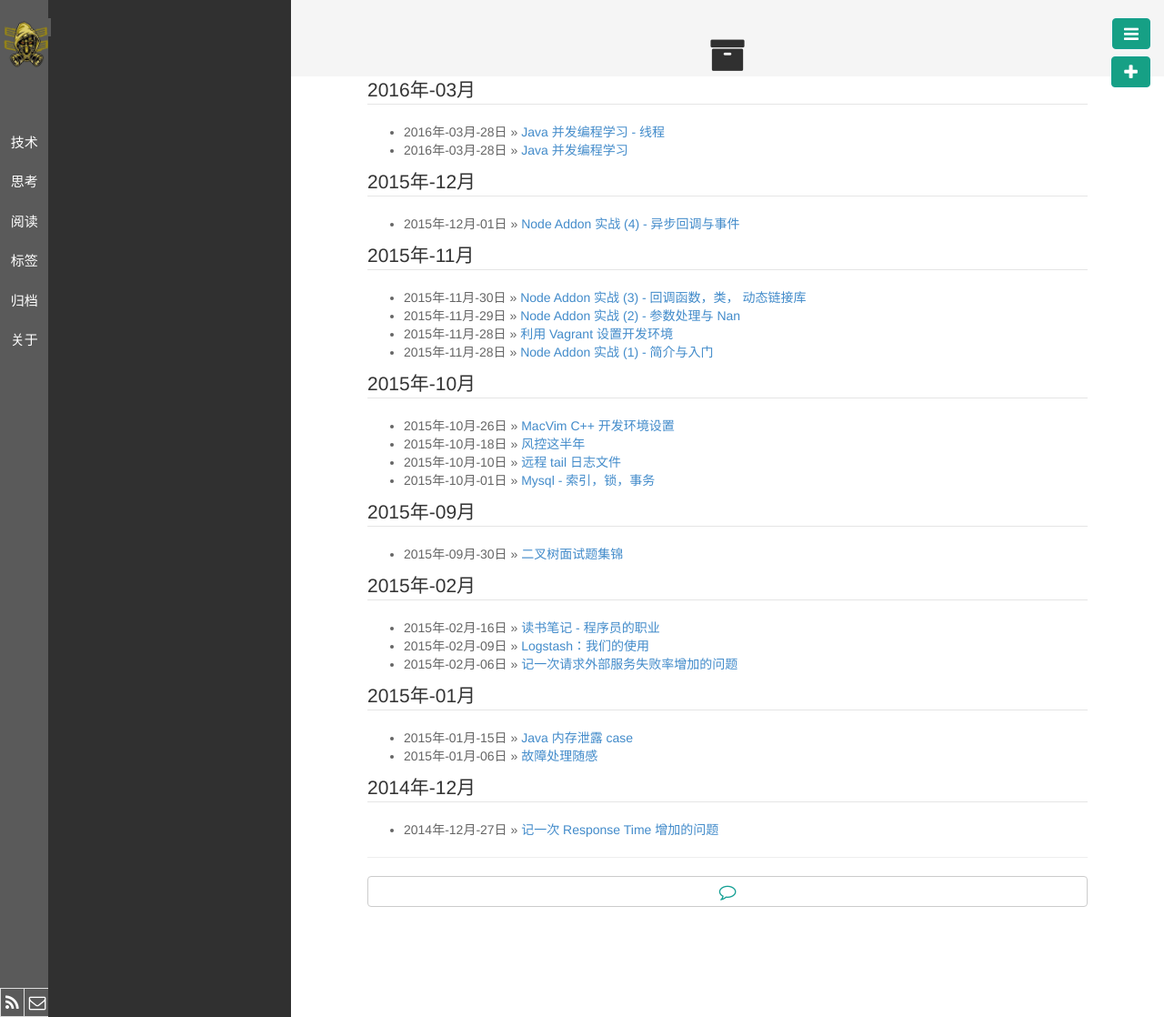
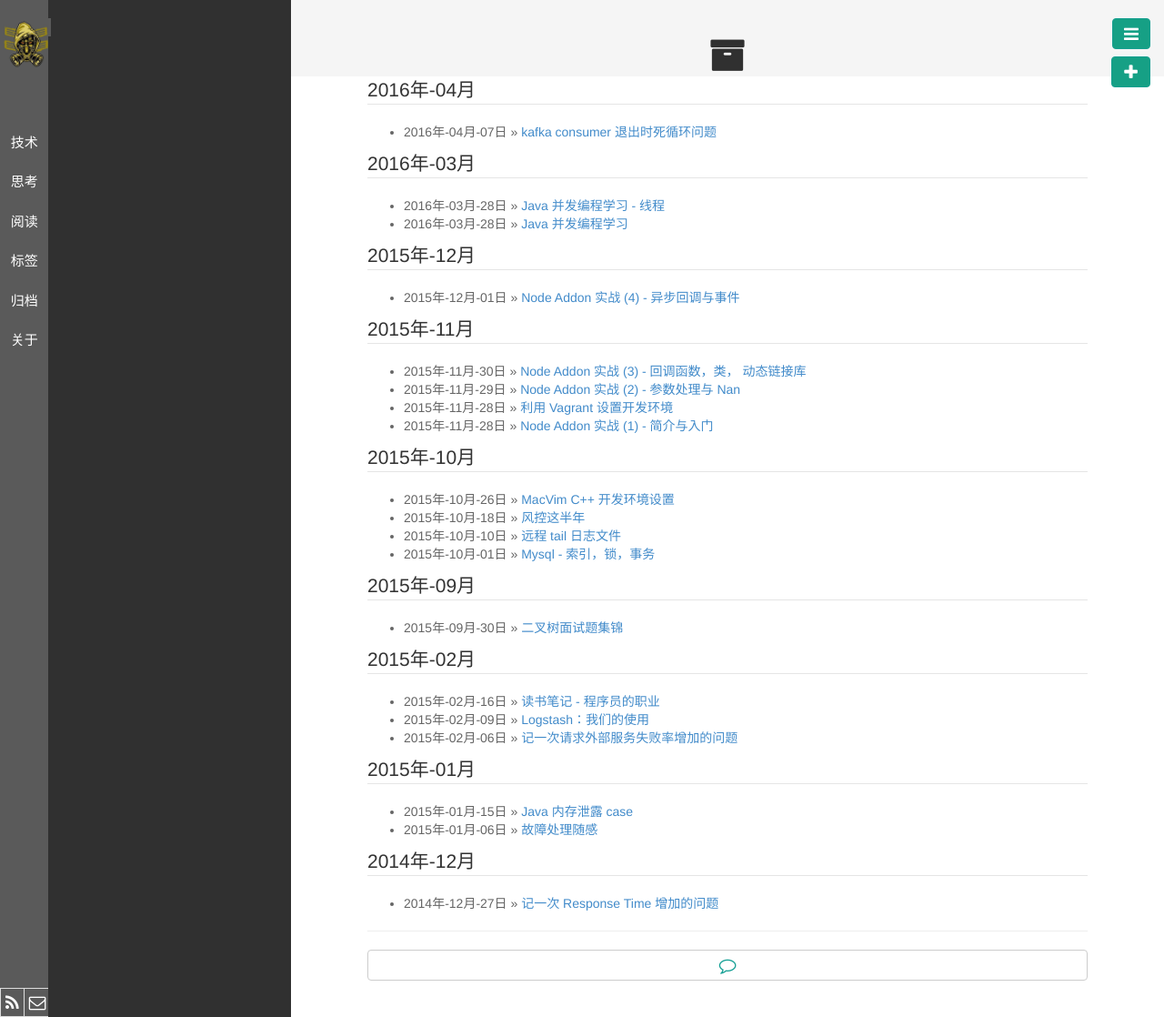
Before and after one commit to mZeroo/mZeroo.github.io, a Jekyll site: the page built from pages/archive.html, in a window 1280 px wide. Shown: the whole page at 91% size. Built offline with Jekyll 4.4.1, drawn with Linux system fonts in a browser that asks for light colours; nearby versions of some CDN libraries; library files that are not in the unit come from our copies; Markdown is read by kramdown in place of the engine named in the settings; some of the changed lines change nothing that is shown.

Commit message:
kafka consumer block

````diff
--- /dev/null
+++ b/_posts/tech/2016-04-07-kafka_consumer_issue.md
@@ -0,0 +1,223 @@
+---
+layout: post
+title: kafka consumer 退出时死循环问题
+category: 技术
+tags: Kafka
+keywords: Kafka, Thread, Interrupt
+description:
+---
+
+### 1. 问题背景
+
+这两天在做消息中间件和 storm 的集成，这里的消息中间件是基于 kafka 的改造版本 （改造细节暂且不表）， 由于调度方式的变化 （原有的客户端调度存在一些问题，比如容易出现试图不一样， 不能跨集群调度等问题， 我们抽取了一个中心服务作为客户端的调度），需要改造 storm-kafka 使得其也能够使用新的功能和特性。主要的工作包括替换 storm-kafka 的调度模块，以及添加 offset 提交到 broker 的功能支持。在完成相关代码之后发现了一个问题，就是测试程序间歇性的不能正常退出，打开 INFO 日志级别发现当出现程序不能正常退出的时候会不停的打印如下日志：
+
+	Failed to fetch consumer metadata from $ip:$port.
+
+
+### 2. 问题定位
+
+开发是基于 kafka 0.8.2.1 根据打印的日志搜索相关代码定位到到应该的代码如下：
+
+	def channelToOffsetManagerWithBrokers(group: String, brokers: Seq[Broker], socketTimeoutMs: Int = 3000, retryBackOffMs: Int = 1000) = {
+     var queryChannel = channelToRandomOneBroker(brokers)
+
+     var offsetManagerChannelOpt: Option[BlockingChannel] = None
+
+     while (!offsetManagerChannelOpt.isDefined) {
+
+       var coordinatorOpt: Option[Broker] = None
+
+       while (!coordinatorOpt.isDefined) {
+         try {
+           if (!queryChannel.isConnected)
+             queryChannel = channelToRandomOneBroker(brokers)
+           debug("Querying %s:%d to locate offset manager for %s.".format(queryChannel.host, queryChannel.port, group))
+           queryChannel.send(ConsumerMetadataRequest(group))
+           val response = queryChannel.receive()
+           val consumerMetadataResponse =  ConsumerMetadataResponse.readFrom(response.buffer)
+           debug("Consumer metadata response: " + consumerMetadataResponse.toString)
+           if (consumerMetadataResponse.errorCode == ErrorMapping.NoError)
+             coordinatorOpt = consumerMetadataResponse.coordinatorOpt
+           else {
+             debug("Query to %s:%d to locate offset manager for %s failed - will retry in %d milliseconds."
+               .format(queryChannel.host, queryChannel.port, group, retryBackOffMs))
+             Thread.sleep(retryBackOffMs)
+           }
+         }
+         catch {
+           case ioe: IOException =>
+             info("Failed to fetch consumer metadata from %s:%d.".format(queryChannel.host, queryChannel.port))
+             queryChannel.disconnect()
+         }
+         ...
+
+
+**[说明]:** 代码位于 kafka.client.ClientUtils 中，channelToOffsetManagerWithBrokers 是我们修改的一个函数，基本等同于原有的 channelToOffsetManager，只是去掉了对 zookeeper 的依赖。
+
+函数中有一个 while 循环，在 while 循环的部分如果 catch 到异常会打印上文中出现的日志。 首先我们需要知道是何种类型的异常，通过调试发现此处抛出的 IO 异常为 ClosedChannelException，是由函数```queryChannel.send(ConsumerMetadataRequest(group))``` 抛出的。 send 方法的代码如下：
+
+	def send(request: RequestOrResponse):Int = {
+      if(!connected)
+        throw new ClosedChannelException()
+
+      val send = new BoundedByteBufferSend(request)
+      send.writeCompletely(writeChannel)
+    }
+
+从代码中可以看出 queryChannel 处于未连接状态， 这是为什么呢？ queryChannel 由 ```channelToRandomOneBroker(brokers)``` 返回：
+
+	def channelToRandomOneBroker(brokers: Seq[Broker], socketTimeoutMs: Int = 3000) : BlockingChannel = {
+     var channel: BlockingChannel = null
+     var connected = false
+     while (!connected) {
+       val allBrokers = brokers
+       Random.shuffle(allBrokers).find { broker =>
+         trace("Connecting to broker %s:%d.".format(broker.host, broker.port))
+         try {
+           channel = new BlockingChannel(broker.host, broker.port, BlockingChannel.UseDefaultBufferSize, BlockingChannel.UseDefaultBufferSize, socketTimeoutMs)
+           channel.connect() // 此处执行了 connect 操作
+           debug("Created channel to broker %s:%d.".format(channel.host, channel.port))
+           true
+         } catch {
+           case e: Exception =>
+             if (channel != null) channel.disconnect()
+             channel = null
+             warn("Error while creating channel to %s:%d.".format(broker.host, broker.port))
+             false
+         }
+       }
+       connected = if (channel == null) false else true
+     }
+
+     channel
+    }
+
+在返回 channel 之前，执行了 channel 的 connect 方法，但是好像并没有连接成功，而且此处并没有抛出异常，否则返回的 channel 应该为 null。 看一下 BlockingChannel.connect 方法：
+
+	def connect() = lock synchronized  {
+    if(!connected) {
+      try {
+        channel = SocketChannel.open()
+        if(readBufferSize > 0)
+          channel.socket.setReceiveBufferSize(readBufferSize)
+        if(writeBufferSize > 0)
+          channel.socket.setSendBufferSize(writeBufferSize)
+        channel.configureBlocking(true)
+        channel.socket.setSoTimeout(readTimeoutMs)
+        channel.socket.setKeepAlive(true)
+        channel.socket.setTcpNoDelay(true)
+        channel.socket.connect(new InetSocketAddress(host, port), connectTimeoutMs) // 此处异常
+
+        writeChannel = channel
+        readChannel = Channels.newChannel(channel.socket().getInputStream)
+        connected = true
+        // settings may not match what we requested above
+        val msg = "Created socket with SO_TIMEOUT = %d (requested %d), SO_RCVBUF = %d (requested %d), SO_SNDBUF = %d (requested %d), connectTimeoutMs = %d."
+        debug(msg.format(channel.socket.getSoTimeout,
+                         readTimeoutMs,
+                         channel.socket.getReceiveBufferSize,
+                         readBufferSize,
+                         channel.socket.getSendBufferSize,
+                         writeBufferSize,
+                         connectTimeoutMs))
+
+      } catch {
+        case e: Throwable => disconnect()
+      }
+    }
+
+这个方法包裹在一个大的 try ... catch 块中确实不会抛出异常，但是如果在执行代码的过程中有异常，便会调用 disconnect() 使得 channel 处于 unconnected 状态。 这里上述问题的似乎就说得通了，但是是什么原因导致 BlockingChannel 执行 connect 方法一直失败呢？ 一步一步调试的结果发现是在 ```channel.socket.connect``` 的时候抛出了 ClosedByInterruptException 异常。异常栈如下：
+
+	java.nio.channels.ClosedByInterruptException
+			at java.nio.channels.spi.AbstractInterruptibleChannel.end(AbstractInterruptibleChannel.java:202)
+			at sun.nio.ch.SocketChannelImpl.connect(SocketChannelImpl.java:681)
+			at sun.nio.ch.SocketAdaptor.connect(SocketAdaptor.java:107)
+			at kafka.network.BlockingChannel.liftedTree1$1(BlockingChannel.scala:59)
+			at kafka.network.BlockingChannel.connect(BlockingChannel.scala:49)
+			at kafka.producer.SyncProducer.connect(SyncProducer.scala:140)
+			at kafka.producer.SyncProducer.getOrMakeConnection(SyncProducer.scala:155)
+			at kafka.producer.SyncProducer.kafka$producer$SyncProducer$$doSend(SyncProducer.scala:69)
+			at kafka.producer.SyncProducer.send(SyncProducer.scala:113)
+			at kafka.client.ClientUtils$.fetchTopicMetadata(ClientUtils.scala:58)
+			at kafka.client.ClientUtils$.fetchTopicMetadata(ClientUtils.scala:93)
+			at kafka.client.ClientUtils.fetchTopicMetadata(ClientUtils.scala)
+			at storm.kafka.CastleCoordinator.getNewPartitions(CastleCoordinator.java:164)
+			at storm.kafka.CastleCoordinator.refresh(CastleCoordinator.java:112)
+			at storm.kafka.KafkaSpout.nextTuple(KafkaSpout.java:161)
+			at backtype.storm.daemon.executor$fn__4476$fn__4491$fn__4522.invoke(executor.clj:607)
+			at backtype.storm.util$async_loop$fn__545.invoke(util.clj:479)
+			at clojure.lang.AFn.run(AFn.java:22)
+			at java.lang.Thread.run(Thread.java:745)
+
+最上层是在 AbstractInterruptibleChannel.end 抛出了异常， 其代码如下：
+
+	protected final void end(boolean completed)
+        throws AsynchronousCloseException
+    {
+        blockedOn(null);
+        Thread interrupted = this.interrupted;
+        if (interrupted != null && interrupted == Thread.currentThread()) {
+            interrupted = null;
+            throw new ClosedByInterruptException();
+        }
+        if (!completed && !open)
+            throw new AsynchronousCloseException();
+    }
+
+当 interrupted == Thread.currentThread() 的时候会抛出 ClosedByInterruptException。从代码中可以看到 interrupted 在 AbstractInterruptibleChannel.begin 中被设置：
+
+	protected final void begin() {
+        if (interruptor == null) {
+            interruptor = new Interruptible() {
+                    public void interrupt(Thread target) {
+                        synchronized (closeLock) {
+                            if (!open)
+                                return;
+                            open = false;
+                            interrupted = target;
+                            try {
+                                AbstractInterruptibleChannel.this.implCloseChannel();
+                            } catch (IOException x) { }
+                        }
+                    }};
+        }
+        blockedOn(interruptor);
+        Thread me = Thread.currentThread();
+        if (me.isInterrupted())
+            interruptor.interrupt(me);
+    }
+
+从代码逻辑中我们可以清楚的看到当 Thread.currentThread().isInterrupted() 为 true 时，interrupted 会被设置为当前线程。 SocketChannelImpl.connect 有一段代码的大致逻辑如下：
+
+	...
+	try {
+		...
+		begin()
+		...
+	} finally {
+		...
+		end()
+		...
+	}
+	...
+
+所以当线程被 interrupt 之后， SocketChannel.connect 便会抛出 ClosedByInterruptException()。
+
+看了这么多代码之后我们简单总结一下问题的原因：当程序在退出的时候提交 offset 的线程被其他线程 interrupt 了， 被打断的线程执行 Socket.connect 会抛出 ClosedByInterruptException 导致连接不成功， 所以 channel 在发送 request 的时候便会抛出 ClosedChannelException 异常，使得 while(!coordinatorOpt.isDefined) 循环一直不能跳出，最终导致程序不能正常退出。
+
+
+### 3. 问题修复
+
+既然找出了问题的原因，那么修复问题就变得容易了， 这里主要是由于没有正确的处理 interrupt 导致进入了死循环，所以在 channelToOffsetManagerWithBrokers 的 while(!coordinatorOpt.isDefined) 循环中添加如下代码即可：
+
+	         if (Thread.currentThread().isInterrupted) {
+               throw new InterruptedException()
+             }
+
+
+### 4. 思考
+
+1. 正确的处理线程的 interrupt 是一门学问， 可以参见：[详细分析Java中断机制
+](http://www.infoq.com/cn/articles/java-interrupt-mechanism) or [Java 并发编程学习 - 线程](/2016/03/28/java_concurrency_thread.html) 关于 interrupt 的部分。
+2. 需要多多了解 socket 的一些行为特性， 比如线程中断标志被设置之后不能建立连接。
+3. 似乎可以算是 kafka client 的一个 bug， 考虑是否在邮件列表里就这个问题讨论一下。
````
Also changed, not shown: _posts/tech/2016-03-28-java_concurrency_thread.md (+1 -0 lines).
